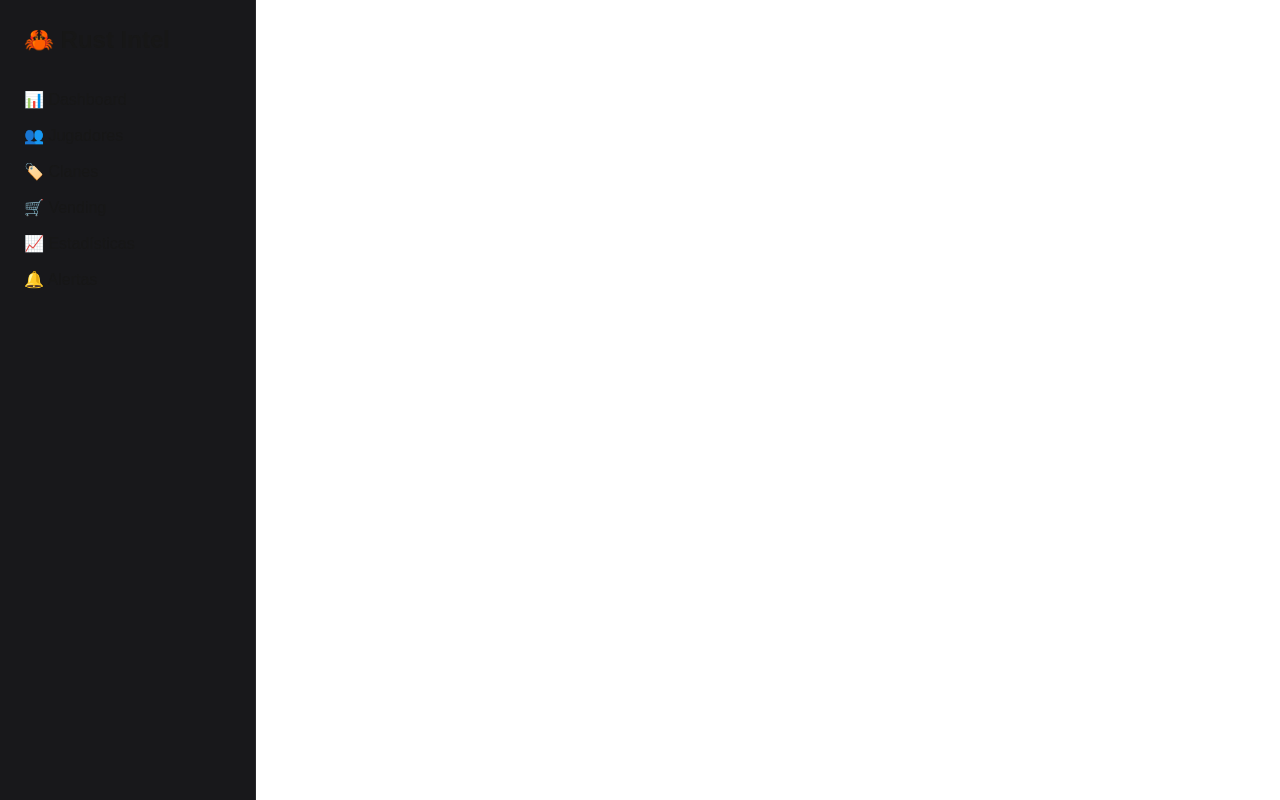
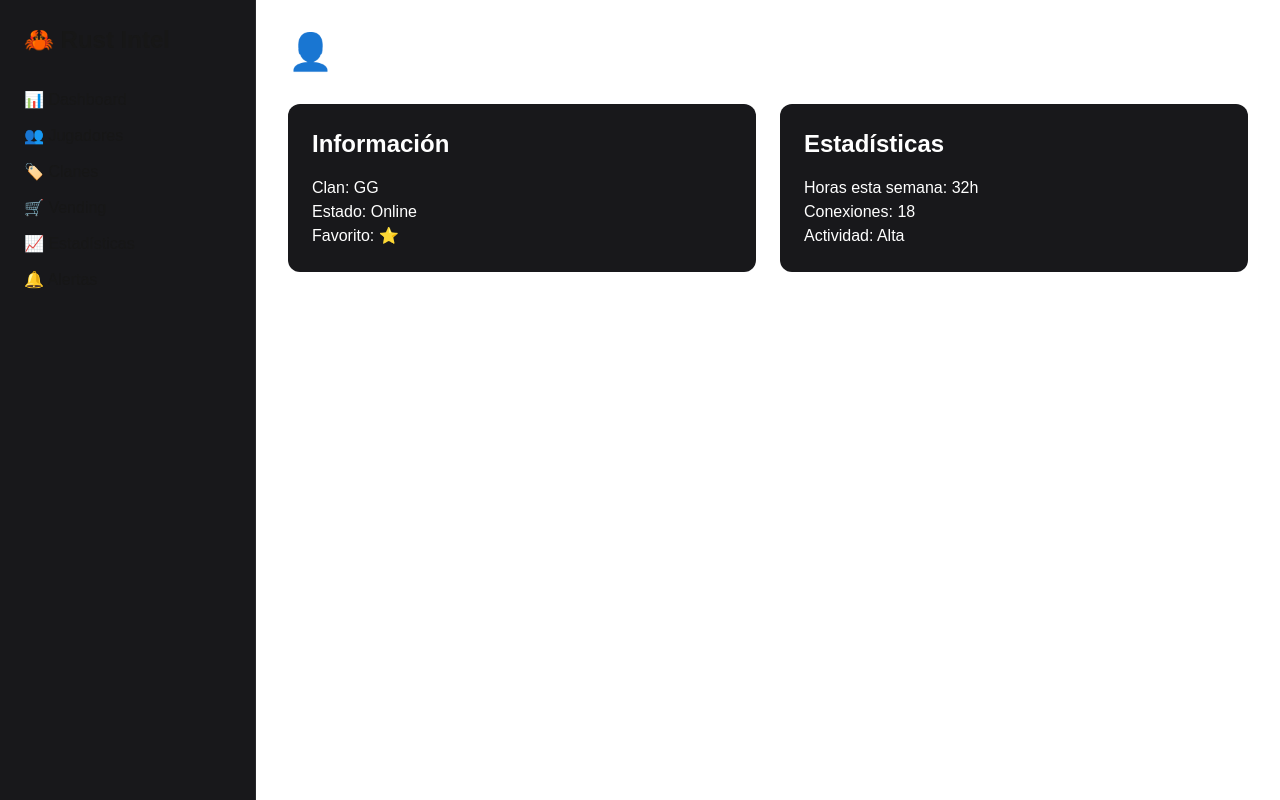
Before and after one commit to manelllurda-dotcom/rust-intel, a Next.js app in the folder frontend-web/: page /jugadores/manel in a window 1280 px wide. Built offline with nearby package versions, Linux system fonts and the light colour scheme.

Commit message:
Perfiles dinamicos con estadisticas

```diff
--- a/frontend-web/app/jugadores/[nombre]/page.tsx
+++ b/frontend-web/app/jugadores/[nombre]/page.tsx
@@ -36,13 +36,7 @@ export default async function JugadorPage({
 
           <p>Clan: {jugador.clan}</p>
 
-          <p
-            className={
-              jugador.online
-                ? "text-green-400"
-                : "text-red-400"
-            }
-          >
+          <p className={jugador.online ? "text-green-400" : "text-red-400"}>
             Estado: {jugador.online ? "Online" : "Offline"}
           </p>
 
@@ -56,9 +50,8 @@ export default async function JugadorPage({
             Estadísticas
           </h2>
 
-          <p>Horas esta semana: 32h</p>
-          <p>Conexiones: 18</p>
-          <p>Actividad: Alta</p>
+          <p>Horas esta semana: {jugador.horas}h</p>
+          <p>Conexiones: {jugador.conexiones}</p>
         </div>
 
       </div>
--- /dev/null
+++ b/frontend-web/app/jugadores/manel/page.tsx
@@ -0,0 +1,33 @@
+export default function JugadorManelPage() {
+  return (
+    <div className="p-8 text-white">
+      <h1 className="text-4xl font-bold mb-8">
+        👤 MANEL
+      </h1>
+
+      <div className="grid grid-cols-1 md:grid-cols-2 gap-6">
+
+        <div className="bg-zinc-900 rounded-xl p-6">
+          <h2 className="text-2xl font-bold mb-4">
+            Información
+          </h2>
+
+          <p>Clan: GG</p>
+          <p>Estado: Online</p>
+          <p>Favorito: ⭐</p>
+        </div>
+
+        <div className="bg-zinc-900 rounded-xl p-6">
+          <h2 className="text-2xl font-bold mb-4">
+            Estadísticas
+          </h2>
+
+          <p>Horas esta semana: 32h</p>
+          <p>Conexiones: 18</p>
+          <p>Actividad: Alta</p>
+        </div>
+
+      </div>
+    </div>
+  );
+}
--- a/frontend-web/data/jugadores.ts
+++ b/frontend-web/data/jugadores.ts
@@ -1,26 +1,26 @@
 export const jugadores = [
   {
-    nombre: "Pedro",
+    nombre: "MANEL",
     online: true,
     clan: "GG",
     favorito: true,
+    horas: 32,
+    conexiones: 18,
   },
   {
-    nombre: "Alexx",
+    nombre: "Alex",
     online: false,
     clan: "GG",
     favorito: false,
+    horas: 18,
+    conexiones: 7,
   },
   {
     nombre: "Mike",
     online: true,
     clan: "XYZ",
     favorito: true,
-  },
-  {
-    nombre: "Juan",
-    online: false,
-    clan: "XYZ",
-    favorito: false,
+    horas: 41,
+    conexiones: 24,
   },
 ];
```
